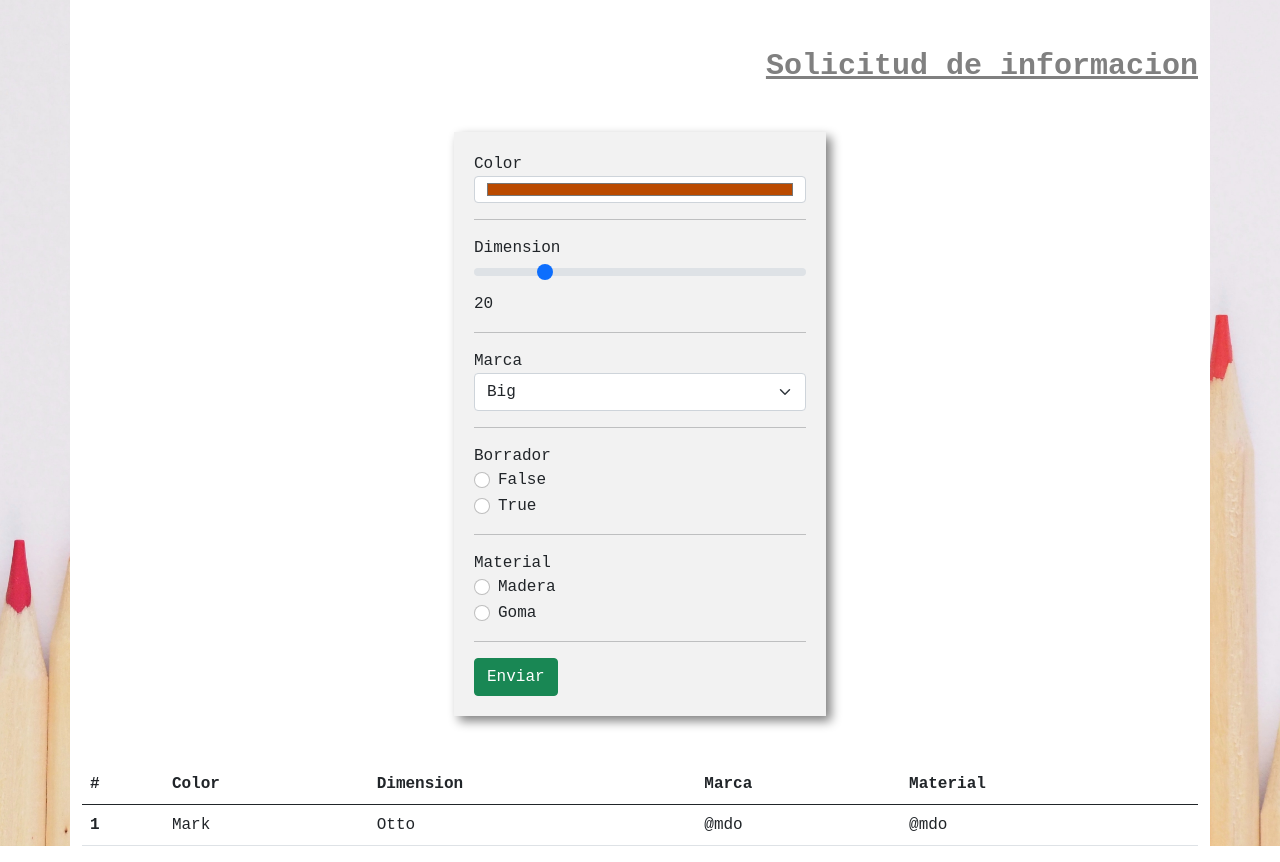
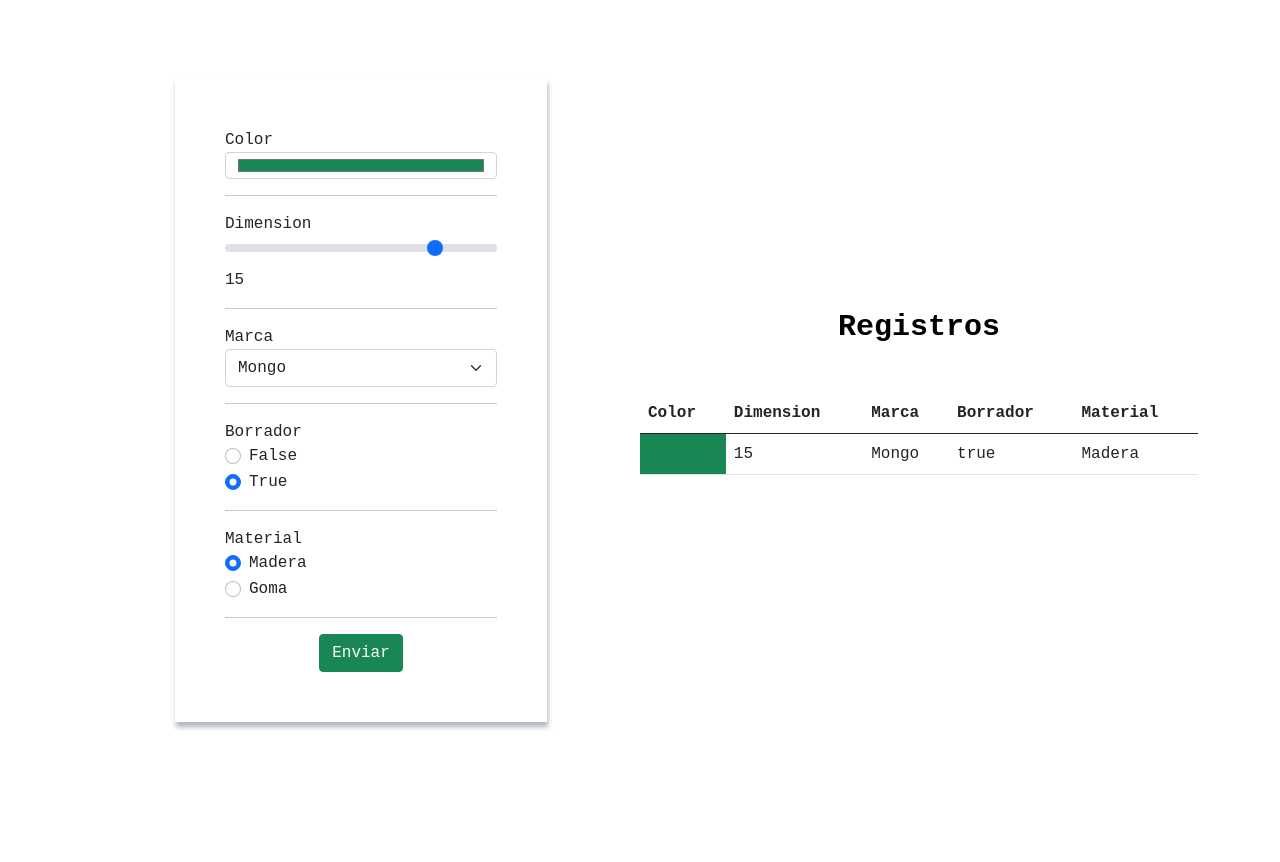
Before and after one commit to EduardoMantillaCampus/POO, a plain HTML site: page index.html in a window 1280 px wide. After the commit the page ends 800 px from the top, so only its background shows below. Drawn offline with nearby package versions, Linux system fonts and the light colour scheme; a web font is replaced by a local one.

Commit message:
feat(First Commit): :sparkles: Actividad manejo de clases

```diff
--- a/index.html
+++ b/index.html
@@ -6,15 +6,14 @@
     <meta name="viewport" content="width=device-width, initial-scale=1.0">
     <title>Document</title>
     <script src="main.js" defer></script>
-    <link rel="stylesheet" href="style.css" >
+    <link rel="stylesheet" href="style.css">
+    <link rel="shortcut icon" href="logo.png" type="image/x-icon">
     <link href="https://cdn.jsdelivr.net/npm/bootstrap@5.0.2/dist/css/bootstrap.min.css" rel="stylesheet" integrity="sha384-EVSTQN3/azprG1Anm3QDgpJLIm9Nao0Yz1ztcQTwFspd3yD65VohhpuuCOmLASjC" crossorigin="anonymous">
 </head>
 <body>
-    <div class="body">
-        <div class="container pt-5" >
-            <h1>Solicitud de informacion</h1>
-            <div class="d-flex justify-content-center align-items-center">
-                <div class="col-4 form-style">
+    <div class="d-flex vh-100 container f-wrap justify-content-center align-items-center">
+        <div class="col-12 col-md-6 d-flex flex-wrap justify-content-center">
+            <div class="col-8 form">
                 <form id="formData">
                     <div class="mb-2">
                         <label class="form-label">Color</label>
@@ -23,7 +22,7 @@
                     <hr>
                     <div class="mb-2">
                         <label class="form-label">Dimension</label>
-                            <input type="range" id="txtDimension" min="0" max="100" name="dimension" class="form-range">
+                        <input type="range" id="txtDimension" min="0" max="19" name="dimension" class="form-range">
                         <span id="number">0</span>
                     </div>
                     <hr>
@@ -69,29 +68,27 @@
                         </div>
                     </div>
                     <hr>
+                    <div class="d-flex justify-content-center">
                         <button type="submit" class="btn btn-success">Enviar</button>
+                    </div>
+
                 </form>
             </div>
         </div>
-            <div class="mt-5">
+        <div class="col-12 col-md-6">
+            <div class="d-flex justify-content-center flex-column align-items-center">
+                <h1>Registros</h1>
                 <table class="table">
                     <thead>
                     <tr>
-                        <th scope="col">#</th>
                         <th scope="col">Color</th>
                         <th scope="col">Dimension</th>
                         <th scope="col">Marca</th>
+                        <th scope="col">Borrador</th>
                         <th scope="col">Material</th>
                     </tr>
                     </thead>
-                    <tbody>
-                    <tr>
-                        <th scope="row">1</th>
-                        <td>Mark</td>
-                        <td>Otto</td>
-                        <td>@mdo</td>
-                        <td>@mdo</td>
-                    </tr>
+                    <tbody id="bodyTable">
                     </tbody>
                 </table>
             </div>
--- a/main.js
+++ b/main.js
@@ -1,47 +1,68 @@
-let dataLocal = []
 class lapiz{
+
+    #marca
     constructor({
-        color="#BA4A00",
-        dimension=20,
-        borrador=false,
+        color="#198754",
+        dimension=15,
+        borrador="true",
         material="Madera",
-        marca="Big"})
+        marca="Mongo"})
         {
-
         this.color=color;
         this.dimension=dimension;
         this.borrador=borrador;
         this.material=material;
-        this.marca=marca;
+        this.#marca=marca;
+    }
+
+    getColor(){
+        return this.color
+    }
+    getDimension(){
+        return this.dimension
+    }
+    getBorrador(){
+        return this.borrador
+    }
+    getMaterial(){
+        return this.material
+    }
+    getMarca(){
+        return this.#marca
     }
 
 
 }
 
-window.addEventListener("load", function(e){
-    let obj = new lapiz({material:"Goma"});
-    console.log(obj);
-    this.document.querySelector("#txtColor").value=obj.color
-    this.document.querySelector("#txtDimension").value=obj.dimension
-    this.document.querySelector("#number").innerHTML=obj.dimension
-    this.document.querySelector("#selectMarca").value=obj.marca;
+let bodyTable = document.querySelector("#bodyTable");
 
-    document.querySelector('input[name="borrador"]').values="true"
+addEventListener("DOMContentLoaded", function(e){
+    let obj = new lapiz({material:"Madera"});
+    this.document.querySelector("#txtColor").value=obj.getColor()
+    this.document.querySelector("#txtDimension").value=obj.getDimension()
+    this.document.querySelector("#number").innerHTML=obj.getDimension()
+    this.document.querySelector("#selectMarca").value=obj.getMarca();
+    setRadio("borrador",obj.borrador);
+    setRadio("material",obj.material);
 
-    this.document.querySelector("#number").innerHTML=obj.dimension
-    this.document.querySelector("#number").innerHTML=obj.dimension
+    bodyTable.insertAdjacentHTML('beforeend',`
+    <tr>
+    <td style="background-color: ${obj.getColor()}"></td>
+        <td>${obj.getDimension()}</td>
+        <td>${obj.getMarca()}</td>
+        <td>${obj.getBorrador()}</td>
+        <td>${obj.getMaterial()}</td>
+    </tr>`)
 
 })
 
-let inputRange = document.getElementById("txtDimension");
-let spanNumber = document.getElementById("number");
-
-inputRange.addEventListener("input", function () {
-    let valor = inputRange.value;
-    spanNumber.innerHTML = valor;
-});
-
-
+function setRadio(name,value){
+    document.querySelectorAll(`input[name="${name}"]`).forEach(element =>{
+        if(element.value ==value){
+            element.checked=true;
+        }
+    });
+}
 
 let formulario = document.querySelector("#formData");
 
@@ -52,51 +73,23 @@ formulario.addEventListener('submit', (e) =>{
         color:data.color,
         dimension:data.dimension,
         borrador:data.borrador,
-        material:data.madera,
+        material:data.material,
         marca:data.marca
     });
-    dataLocal.unshift(data)
-    console.log(myLapiz);
+    bodyTable.insertAdjacentHTML('beforeend',`
+    <tr>
+        <td style="background-color: ${myLapiz.getColor()}"></td>
+        <td>${myLapiz.getDimension()}</td>
+        <td>${myLapiz.getMarca()}</td>
+        <td>${myLapiz.getBorrador()}</td>
+        <td>${myLapiz.getMaterial()}</td>
+    </tr>`)
 })
 
+let inputRange = document.getElementById("txtDimension");
+let spanNumber = document.getElementById("number");
 
-function cargaData(data){
-    tabla = document.querySelector("#number")
-    tabla_egresos.innerHTML="";
-    tabla_ingresos.innerHTML="";
-    data.forEach((val,id)=>{
-        if(val.operacion== "+"){
-            tabla_ingresos.insertAdjacentHTML('beforeend',`
-            <tr>
-                <td class="dato">${val.descripcion}</td>
-                <td class="valor">$${val.valor}</td>
-                <td><button class="buttonDrop" value="${id}" id=${id}><i class="fa-solid fa-trash"></i></button></td>
-            </tr>`)
-
-        }else{
-            let porcentaje = ((val.valor*100)/ingresosValor)
-            tabla_egresos.insertAdjacentHTML('beforeend',`
-            <tr>
-                <td class="dato">${val.descripcion}</td>
-                <td class="valor">$${val.valor}</td>
-                <td><span class="porcentaje">${porcentaje.toFixed(1)}%</span></td>
-                <td><button class="buttonDrop" value="${id}" id="${id}"><i class="fa-solid fa-trash"></i></button></td>
-            </tr>`)
-        }
-    })
-    presupuesto_Disponible=ingresosValor-egresosValor;
-    let valorr=presupuesto_Disponible
-    const precioConFormato = valorr.toLocaleString('es-CO', {style: 'currency', currency: 'COP'});
-    document.querySelector("#presuDispo").innerHTML = `${precioConFormato}`
-    document.querySelector("#ingresosValor").innerHTML = `$ ${ingresosValor}`
-    document.querySelector("#egresosValor").innerHTML = `$ ${egresosValor}`
-    let porcentajeEgreso=0;
-
-    if(ingresosValor>0){
-    porcentajeEgreso = ((egresosValor*100)/ingresosValor);
-    document.querySelector("#porcentajeEgreso").innerHTML= `${porcentajeEgreso.toFixed(1)}%`
-    }else{
-        document.querySelector("#porcentajeEgreso").innerHTML= 0;
-    }
-
-}
+inputRange.addEventListener("input", function () {
+    let valor = inputRange.value;
+    spanNumber.innerHTML = valor;
+});
--- a/style.css
+++ b/style.css
@@ -2,13 +2,9 @@
 *{
     font-family: 'Chivo Mono', monospace;
 }
-.body{
-    background-color: #f2f2f2;
-    min-height: 100vh;
-    background-image: url('fondo.jpg');
-    background-size: cover;
-    background-position: bottom;
-    background-repeat: no-repeat;
+.form{
+    box-shadow: 1px 5px 5px #AEB6BF;
+    padding: 50px;
 }
 .form-label{
     padding: 0 !important;
@@ -24,12 +20,5 @@
     text-align: end;
     padding-bottom: 40px;
     font-weight: 600;
-    color: gray;
-    text-decoration: underline;
+    color: black;
 }
-
-.form-style{
-    background-color: #f2f2f2;
-    padding: 20px 20px;
-    box-shadow: 5px 5px 10px gray;
-}
```
Also changed, not shown: fondo.jpg (deleted), logo.png (added). Lines whose indentation alone changed are shown as unchanged.
